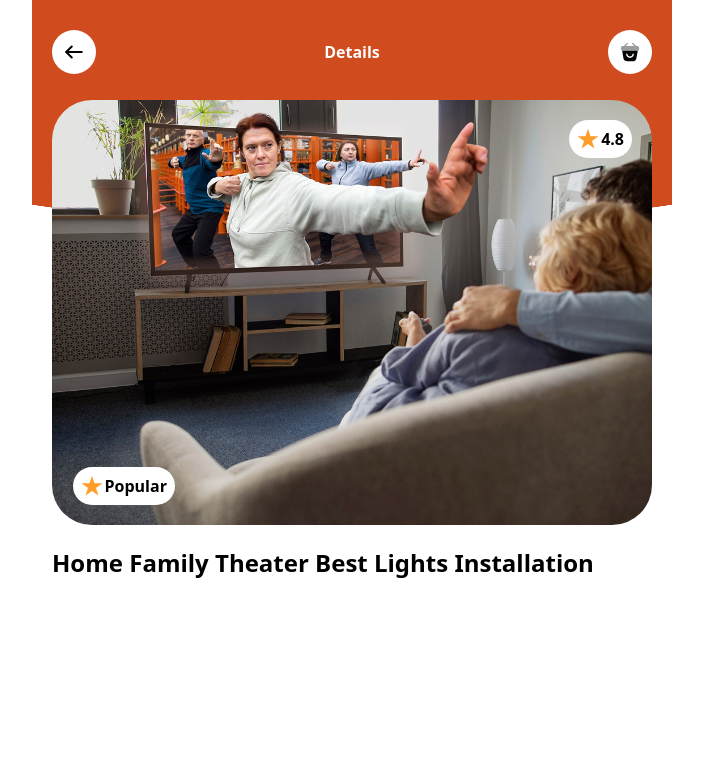
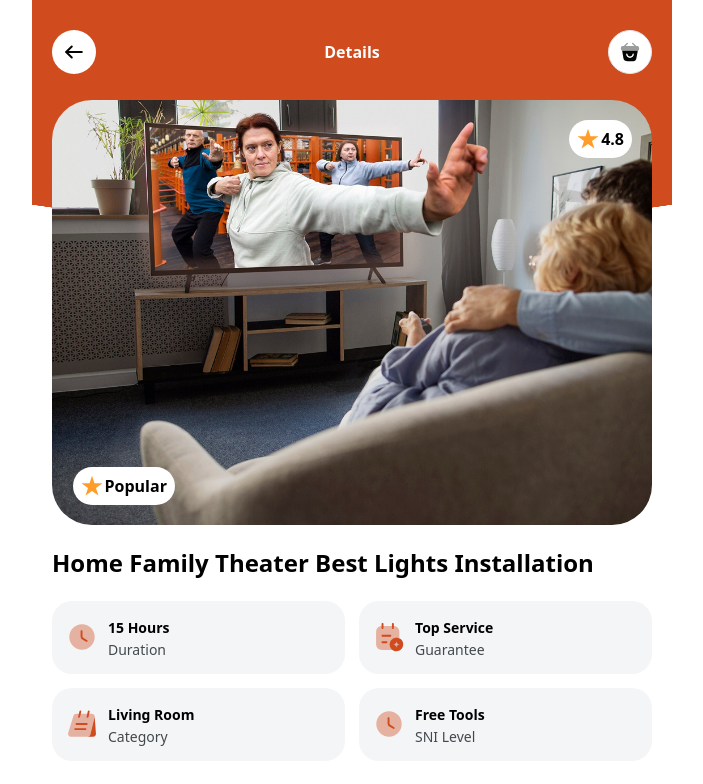
Before and after one commit to AlvinSanudharma/shujia, a website: page src/service-details.html in a window 1280 px wide. Shown: the whole page, without its empty margins (288-991 px from the left). Drawn offline with nearby package versions, Linux system fonts and the light colour scheme.

Commit message:
feat: points detail

```diff
--- a/src/service-details.html
+++ b/src/service-details.html
@@ -46,6 +46,36 @@
                 </div>
                 <h2 class="mt-5 text-2xl leading-[36px] font-bold">Home Family Theater Best Lights Installation</h2>
             </header>
+            <section id="PointsDetail" class="mt-5 grid grid-cols-2 gap-[14px] px-5">
+                <div class="flex items-center gap-[10px] rounded-[20px] bg-[#F4F5F7] px-[14px] py-[14px]">
+                    <img src="assets/images/icons/clock.svg" alt="" class="h-[32px] w-[32px] shrink-0" />
+                    <div>
+                        <strong class="text-sm leading-[21px] font-semibold">15 Hours</strong>
+                        <p class="text-sm leading-[21px] text-shujia-gray">Duration</p>
+                    </div>
+                </div>
+                <div class="flex items-center gap-[10px] rounded-[20px] bg-[#F4F5F7] px-[14px] py-[14px]">
+                    <img src="assets/images/icons/note-service-details.svg" alt="" class="h-[32px] w-[32px] shrink-0" />
+                    <div>
+                        <strong class="text-sm leading-[21px] font-semibold">Top Service</strong>
+                        <p class="text-sm leading-[21px] text-shujia-gray">Guarantee</p>
+                    </div>
+                </div>
+                <div class="flex items-center gap-[10px] rounded-[20px] bg-[#F4F5F7] px-[14px] py-[14px]">
+                    <img src="assets/images/icons/date.svg" alt="" class="h-[32px] w-[32px] shrink-0" />
+                    <div>
+                        <strong class="text-sm leading-[21px] font-semibold">Living Room</strong>
+                        <p class="text-sm leading-[21px] text-shujia-gray">Category</p>
+                    </div>
+                </div>
+                <div class="flex items-center gap-[10px] rounded-[20px] bg-[#F4F5F7] px-[14px] py-[14px]">
+                    <img src="assets/images/icons/clock.svg" alt="" class="h-[32px] w-[32px] shrink-0" />
+                    <div>
+                        <strong class="text-sm leading-[21px] font-semibold">Free Tools</strong>
+                        <p class="text-sm leading-[21px] text-shujia-gray">SNI Level</p>
+                    </div>
+                </div>
+            </section>
         </main>
         <script src="https://cdn.jsdelivr.net/npm/swiper@12/swiper-bundle.min.js"></script>
         <script src="js/global-nav1.js"></script>
```
Also changed, not shown: src/assets/images/icons/note-service-details.svg (added), src/output.css.
